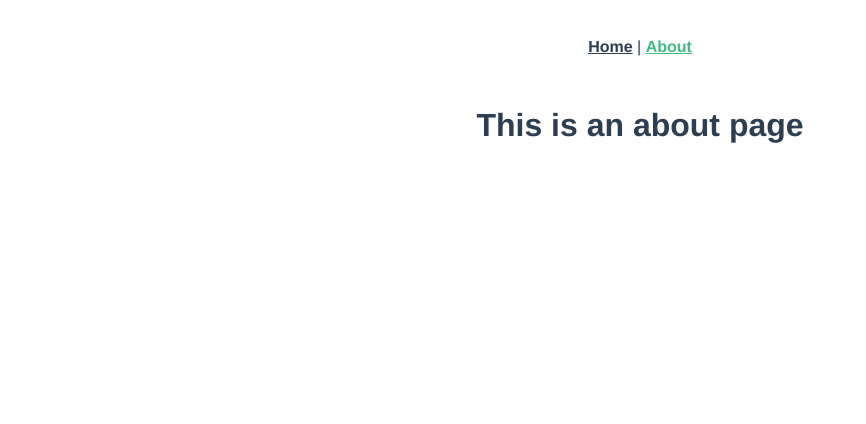
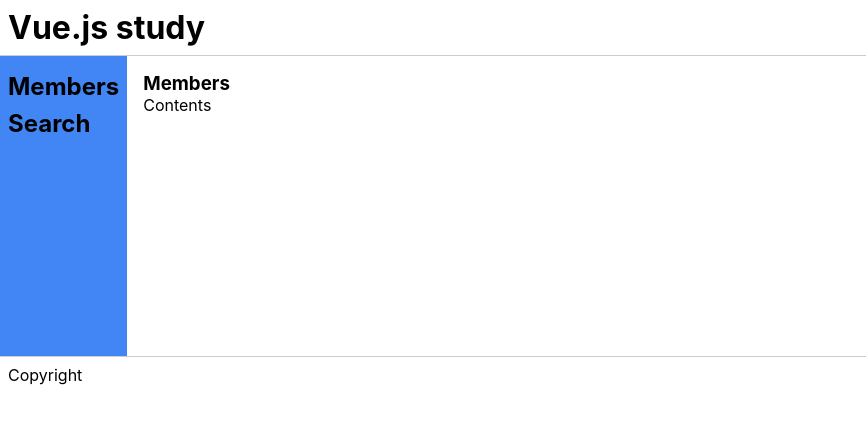
Before and after one commit to junghojang-insunetfc/vue-study, a Vue app: page /about in a window 1280 px wide. Shown: the top 424 px of the page, without its empty margins (0-866 px from the left). Built offline with nearby package versions, Linux system fonts and the light colour scheme.

Commit message:
[#1] markup

```diff
--- a/src/App.vue
+++ b/src/App.vue
@@ -1,32 +1,25 @@
 <template>
   <div id="app">
-    <div id="nav">
-      <router-link to="/">Home</router-link> |
-      <router-link to="/about">About</router-link>
+    <header>
+      <h1>Vue.js study</h1>
+    </header>
+    <hr />
+    <div class="container">
+      <nav class="nav">
+        <ul>
+          <li><h2>Members</h2></li>
+          <li><h2>Search</h2></li>
+        </ul>
+      </nav>
+      <hr />
+      <section class="contents">
+        <div>
+          <h3>Members</h3>
+          <p>Contents</p>
+        </div>
+      </section>
+      <hr />
     </div>
-    <router-view/>
+    <footer>Copyright</footer>
   </div>
 </template>
-
-<style lang="scss">
-#app {
-  font-family: Avenir, Helvetica, Arial, sans-serif;
-  -webkit-font-smoothing: antialiased;
-  -moz-osx-font-smoothing: grayscale;
-  text-align: center;
-  color: #2c3e50;
-}
-
-#nav {
-  padding: 30px;
-
-  a {
-    font-weight: bold;
-    color: #2c3e50;
-
-    &.router-link-exact-active {
-      color: #42b983;
-    }
-  }
-}
-</style>
--- /dev/null
+++ b/src/assets/scss/App.scss
@@ -0,0 +1,59 @@
+* {
+    margin: 0;
+    font-family: -apple-system,BlinkMacSystemFont, 'Segoe UI', Roboto, Helvetica, Arial, sans-serif;
+  }
+  a:link, a:visited {
+    text-decoration: none;
+    color: black;
+  }
+  a.active {
+    color: white;
+  }
+  h1, footer, .nav ul {
+    padding: 0.5rem;
+  }
+  h4, li {
+    margin: 0.5rem 0;
+  }
+  hr {
+    display: none;
+    margin: 1rem 0;
+    border: 0;
+    border-top: 1px solid #ccc;
+  }
+  input[type=text] {
+    width: 120px;
+  }
+
+  .d-block {
+    display: block;
+  }
+  .container {
+    display: flex;
+    border-top: 1px solid #ccc;
+    border-bottom: 1px solid #ccc;
+  }
+  .nav {
+    min-height: 300px;
+    background-color: #4285F4;
+  }
+  .nav ul {
+    list-style: none;
+  }
+  .contents {
+    flex: 1;
+    padding: 1rem;
+  }
+
+  .table-search {
+    border: 1px solid rgb(118, 118, 118);
+    border-collapse: collapse;
+    text-align: center;
+  }
+  .table-search th, .table-search td {
+    padding: 0.2rem;
+  }
+  .table-search td {
+    border-top: 1px solid rgb(118, 118, 118);
+    min-width: 100px;
+  }
--- a/src/components/HelloWorld.vue
+++ /dev/null
@@ -1,60 +0,0 @@
-<template>
-  <div class="hello">
-    <h1>{{ msg }}</h1>
-    <p>
-      For a guide and recipes on how to configure / customize this project,<br>
-      check out the
-      <a href="https://cli.vuejs.org" target="_blank" rel="noopener">vue-cli documentation</a>.
-    </p>
-    <h3>Installed CLI Plugins</h3>
-    <ul>
-      <li><a href="https://github.com/vuejs/vue-cli/tree/dev/packages/%40vue/cli-plugin-babel" target="_blank" rel="noopener">babel</a></li>
-      <li><a href="https://github.com/vuejs/vue-cli/tree/dev/packages/%40vue/cli-plugin-router" target="_blank" rel="noopener">router</a></li>
-      <li><a href="https://github.com/vuejs/vue-cli/tree/dev/packages/%40vue/cli-plugin-vuex" target="_blank" rel="noopener">vuex</a></li>
-      <li><a href="https://github.com/vuejs/vue-cli/tree/dev/packages/%40vue/cli-plugin-eslint" target="_blank" rel="noopener">eslint</a></li>
-    </ul>
-    <h3>Essential Links</h3>
-    <ul>
-      <li><a href="https://vuejs.org" target="_blank" rel="noopener">Core Docs</a></li>
-      <li><a href="https://forum.vuejs.org" target="_blank" rel="noopener">Forum</a></li>
-      <li><a href="https://chat.vuejs.org" target="_blank" rel="noopener">Community Chat</a></li>
-      <li><a href="https://twitter.com/vuejs" target="_blank" rel="noopener">Twitter</a></li>
-      <li><a href="https://news.vuejs.org" target="_blank" rel="noopener">News</a></li>
-    </ul>
-    <h3>Ecosystem</h3>
-    <ul>
-      <li><a href="https://router.vuejs.org" target="_blank" rel="noopener">vue-router</a></li>
-      <li><a href="https://vuex.vuejs.org" target="_blank" rel="noopener">vuex</a></li>
-      <li><a href="https://github.com/vuejs/vue-devtools#vue-devtools" target="_blank" rel="noopener">vue-devtools</a></li>
-      <li><a href="https://vue-loader.vuejs.org" target="_blank" rel="noopener">vue-loader</a></li>
-      <li><a href="https://github.com/vuejs/awesome-vue" target="_blank" rel="noopener">awesome-vue</a></li>
-    </ul>
-  </div>
-</template>
-
-<script>
-export default {
-  name: 'HelloWorld',
-  props: {
-    msg: String
-  }
-}
-</script>
-
-<!-- Add "scoped" attribute to limit CSS to this component only -->
-<style scoped lang="scss">
-h3 {
-  margin: 40px 0 0;
-}
-ul {
-  list-style-type: none;
-  padding: 0;
-}
-li {
-  display: inline-block;
-  margin: 0 10px;
-}
-a {
-  color: #42b983;
-}
-</style>
--- a/src/main.js
+++ b/src/main.js
@@ -1,12 +1,14 @@
 import Vue from 'vue'
 import App from './App.vue'
-import router from './router'
+//import router from './router'
 import store from './store'
+import '@/assets/scss/App.scss'
+
 
 Vue.config.productionTip = false
 
 new Vue({
-  router,
+//  router,
   store,
   render: h => h(App)
 }).$mount('#app')
--- a/src/views/About.vue
+++ /dev/null
@@ -1,5 +0,0 @@
-<template>
-  <div class="about">
-    <h1>This is an about page</h1>
-  </div>
-</template>
--- a/src/views/Home.vue
+++ /dev/null
@@ -1,18 +0,0 @@
-<template>
-  <div class="home">
-    <img alt="Vue logo" src="../assets/logo.png">
-    <HelloWorld msg="Welcome to Your Vue.js App"/>
-  </div>
-</template>
-
-<script>
-// @ is an alias to /src
-import HelloWorld from '@/components/HelloWorld.vue'
-
-export default {
-  name: 'Home',
-  components: {
-    HelloWorld
-  }
-}
-</script>
```
Also changed, not shown: src/assets/logo.png (deleted).
